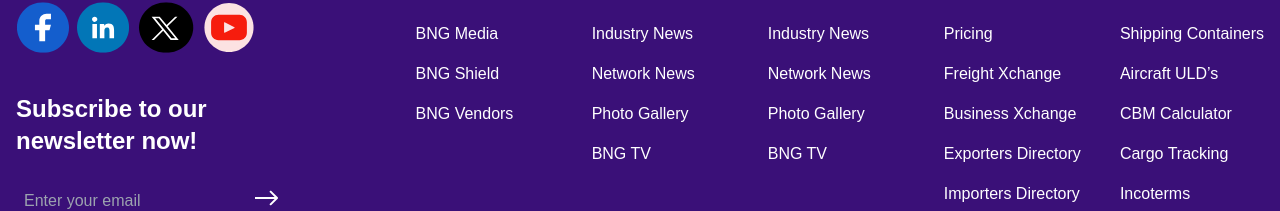
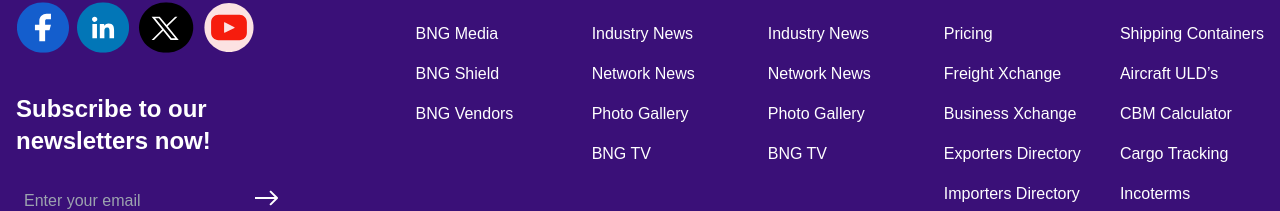
Before and after one commit to shivamchawla98/bng_website, a Next.js app: page /our-company in a window 1280 px wide. Shown: the part 4413-4624 px from the top of the page. Built offline with nearby package versions, Linux system fonts and the light colour scheme.

Commit message:
a minor test

```diff
--- a/src/components/Footer/Footer.jsx
+++ b/src/components/Footer/Footer.jsx
@@ -14,7 +14,7 @@
             <SocialLinks />
             <div className="mt-10">
               <h3 className="text-2xl text-wrap font-bold max-w-[250px]">
-                Subscribe to our newsletter now!
+                Subscribe to our newsletters now!
               </h3>
               <div className="mt-6 border-b-[0.9px] w-max">
                 <input
```
